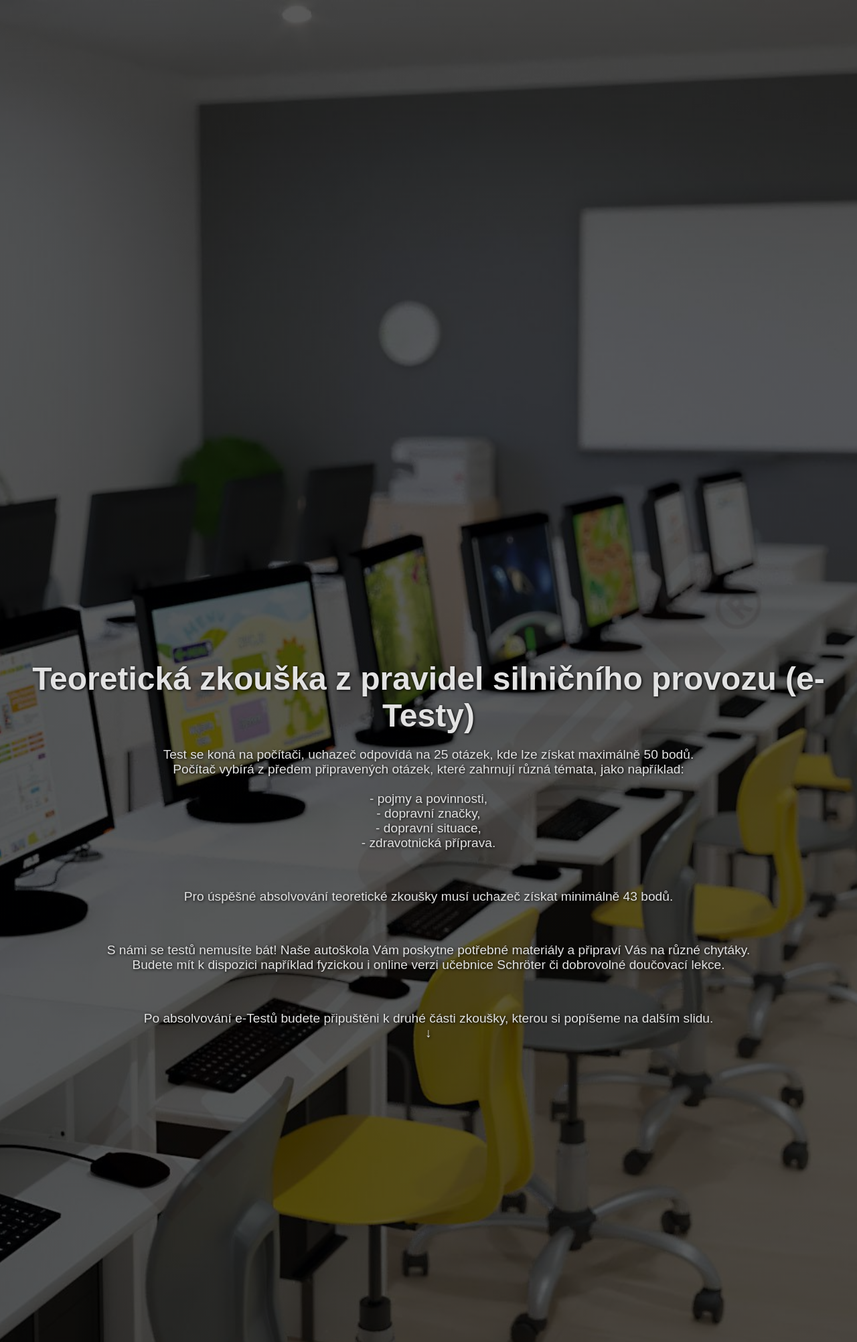
After one commit to 1wag/ASK, a PHP site: page /zkousky.html in a window 1280 px wide. The commit adds this page. Shown: the top 2004 px of the page at 67% size. Run offline with PHP 8.4, Linux system fonts and the light colour scheme.

Commit message:
Add files via upload

```diff
--- a/index.js
+++ b/index.js
@@ -8,6 +8,10 @@ document.getElementById("facebook").addEventListener("click", function() {
 
 document.getElementById("ucebnice").addEventListener("click", function() {
   window.open("https://www.schroter.cz/pristup/kr02jm/brno-krystof.pdf");
+});
+
+document.getElementById("testy").addEventListener("click", function() {
+  window.open("https://etesty2.mdcr.cz/Home/Tests/ro");
 });
 
 
@@ -39,7 +43,7 @@ function startAutoCycle() {
     interval = setInterval(() => {
         currentParagraphIndex = (currentParagraphIndex + 1) % totalParagraphs;
         showParagraph(currentParagraphIndex);
-    }, 5000);
+    }, 7000);
 }
 
 document.addEventListener("DOMContentLoaded", function() {
--- a/loginpage.js
+++ b/loginpage.js
@@ -32,7 +32,6 @@ function animateParticles() {
     p.x += p.dx;
     p.y += p.dy;
 
-    // Bounce off edges
     if (p.x < 0 || p.x > canvas.width) p.dx *= -1;
     if (p.y < 0 || p.y > canvas.height) p.dy *= -1;
 
--- /dev/null
+++ b/zkousky.html
@@ -0,0 +1,121 @@
+<!DOCTYPE html>
+<html lang="en">
+<head>
+    <meta charset="UTF-8">
+    <meta name="viewport" content="width=device-width, initial-scale=1.0">
+    <title>Zkoušky</title>
+    <link rel="icon" type="image/x-icon" href="logo_1.jpg">
+    <style>
+        *{
+            margin: 0;
+            padding: 0;
+            box-sizing: border-box;
+        }
+        html{
+            scroll-behavior: smooth;
+        }
+        body {
+            font-family: Arial, sans-serif;
+            color: #333;
+        }
+        h1 {
+            font-size: 3em;
+            color: rgb(226, 226, 226);
+            text-shadow: 1px 1px 4px #000;
+        }
+        p {
+            font-size: 1.2em;
+            color: rgb(226, 226, 226);
+            text-shadow: 1px 1px 4px #000;
+            margin: 20px 0;
+        }
+        section {
+            height: 100vh;
+            display: flex;
+            flex-direction: column;
+            justify-content: center;
+            align-items: center;
+            scroll-snap-align: start;
+            padding: 20px;
+            text-align: center;
+        }
+        .one {
+            background-image: linear-gradient(rgba(0, 0, 0, 0.65), rgba(0, 0, 0, 0.65)), url('ucebna.jpg');
+            background-size: cover;
+            background-position: center;
+        }
+        .two{
+            background-image: linear-gradient(rgba(0, 0, 0, 0.65), rgba(0, 0, 0, 0.65)), url('magistrat.jpg');
+            background-size: cover;
+            background-position: center;
+        }
+        .three{
+            background-image: linear-gradient(rgba(0, 0, 0, 0.65), rgba(0, 0, 0, 0.65)), url('kruhac.jpg');
+            background-size: cover;
+            background-position: center;
+        }
+        .container {
+            scroll-snap-type: y mandatory;
+            overflow-y: scroll;
+            height: 100vh;
+        }
+        .navrat{
+            font-weight: bold;
+            background-color: cornflowerblue;
+            color: aliceblue;
+            border-radius: 50px;
+            padding: 20px;
+            cursor: pointer;
+            transition: 0.25s;
+        }
+        .navrat:hover{
+            background-color: dodgerblue;
+        }
+    </style>
+</head>
+<body>
+    <div class="container">
+        <section class="one">
+            <h1>Teoretická zkouška z pravidel silničního provozu (e-Testy)</h1>
+            <!-- <p>Test se koná na počítači, uchazeč odpovídá na 25 otázek, kde lze získat maximálně 50 bodů.</p> !-->
+            <!-- <p>První část závěrečné zkoušky je teoretická tzv. "testy". Žadatel o ŘO je povinnen zodpovědět
+                25 otázek ze sbírky e-Testů. Doporučujeme testy pravidelně procvičovat na doméně <a href="https://etesty2.mdcr.cz/Home/Tests/ro">mdcr</a>.
+                Teoretické části se žák účastní bezprostředně před praktickou částí závěrečných zkoušek.
+                Pokud žák při teoretické zkoušce neobstojí, nebude připuštěn ke zkoušce praktické. !-->
+                <p>Test se koná na počítači, uchazeč odpovídá na 25 otázek, kde lze získat maximálně 50 bodů.
+                <br> Počítač vybírá z předem připravených otázek, které zahrnují různá témata, jako například: <br>
+                 <br> - pojmy a povinnosti,
+                     <br> - dopravní značky,
+                     <br> - dopravní situace,
+                      <br> - zdravotnická příprava.</p>
+                <br> <p>Pro úspěšné absolvování teoretické zkoušky musí uchazeč získat minimálně 43 bodů.</p>
+                <br> <p>S námi se testů nemusíte bát! Naše autoškola Vám poskytne potřebné materiály a připraví
+                    Vás na různé chytáky. <br> Budete mít k dispozici například fyzickou i online verzi učebnice Schröter
+                     či dobrovolné doučovací lekce.
+                </p> <br>
+                <p>Po absolvování e-Testů budete připuštěni k druhé části zkoušky, kterou si popíšeme na dalším slidu.
+                <br>↓</p>
+            </p>
+        </section>
+        <section class="two">
+            <h1>Praktická zkouška</h1>
+            <p>Tato část probíhá za přítomnosti komisaře. <br>
+                Zkouška začíná kontrolou technického stavu vozidla.<br>
+                Poté následuje zhruba 30-45ti minutová jízda, při které komisař vyhodnotí, zda dokážete vozidlo
+                bezpečně a plynule ovládat. <br>
+                V případě úspěšného absolvování si můžete zažádat o řidičský průkaz.
+            </p><br><p>↓</p>
+            <!--
+            <p>Praktická zkouška tzv. "jízda" je druhá část zkoušky o ŘO, tato zkouška probíhá v autě pod dohledem komisaře, který boduje vaši jízdu,
+                m.j. také prověřuje vaši technickou znalost vozidla. Komisař se v průběhu jízdy může ptát na teoretické otázky.
+                V případě obstání u obou částí zkoušky je uchazeči uděleno řidičské oprávnění.-->
+            </p>
+        </section>
+        <section class="three">
+            <button onclick="window.location.href='index.html'" class="navrat">Vrátit se zpět</button>
+            <p>Pokud byste měli nějaké další dotazy ohledně závěrečných zkoušek, neváhejte nás kontaktovat! Rádi Vám pomůžeme :)</p>
+        </section>
+    </div>
+
+</body>
+</html>
```
Also changed, not shown: aboutcreator.html (+7 -5 lines), index.html (+23 -18 lines), login.html (+5 -4 lines), login.php (added, +13 -0 lines), loginpage.css (+7 -0 lines), recenze.html (added, +72 -0 lines), settings.css (added, +27 -0 lines), settings.html (added, +85 -0 lines), settings.js (added, +50 -0 lines), style.css (+15 -9 lines), 200w.gif (added), emoji.png (added), kruhac.jpg (added), magistrat.jpg (added), 2 more files.
